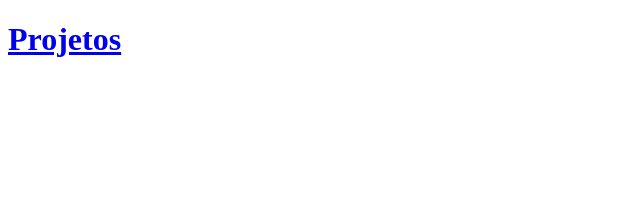
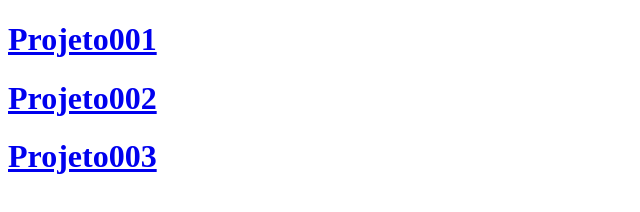
Before and after one commit to CarvalhoBarberino/pm-projetos, a plain HTML site: page index.html in a window 1280 px wide. Shown: the whole page, without its empty margins (0-640 px from the left). Drawn offline with Linux system fonts and the light colour scheme.

Commit message:
Fiz os acesso as subpastas funciona

```diff
--- a/index.html
+++ b/index.html
@@ -5,6 +5,8 @@
         <title>Projetos</title>
     </head>
     <body>
-        <h1><a href="/pm-proj004/">Projetos</a></h1>
+        <h1><a href="pm-proj001/index.html">Projeto001</a></h1>
+        <h1><a href="pm-proj002/index.html">Projeto002</a></h1>
+        <h1><a href="pm-proj003/index.html">Projeto003</a></h1>
     </body>
 </html>
```
